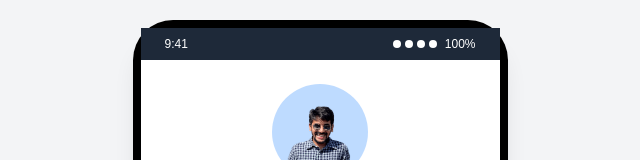
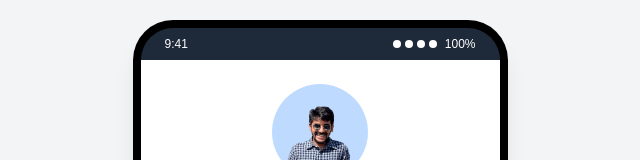
Before and after one commit to meetVora1994/meetvora1994.github.io, a Next.js app: page / in a window 1280 px wide. Shown: the top 160 px of the page, without its empty margins (320-960 px from the left). Built offline with nearby package versions, Linux system fonts and the light colour scheme.

Commit message:
toolbar rounded corner fix

```diff
--- a/app/page.tsx
+++ b/app/page.tsx
@@ -54,7 +54,7 @@ export default function Portfolio() {
         >
 
             {/* App Content */}
-            <div className="h-full overflow-y-auto pb-5">
+            <div className="h-full overflow-y-auto pb-15">
                 {activeScreen === "home" && <HomeScreen navigateTo={navigateTo}/>}
                 {activeScreen === "skills" && <SkillsScreen goBack={goBack}/>}
                 {activeScreen === "experience" && <ExperienceScreen goBack={goBack}/>}
@@ -113,7 +113,7 @@ export default function Portfolio() {
                 {/* iPhone Frame */}
                 <div className="bg-black rounded-[40px] p-2 shadow-xl">
                     {/* Status Bar */}
-                    <div className="h-8 bg-gray-800 dark:bg-black text-white flex items-center justify-between px-6 text-xs">
+                    <div className="h-8 bg-gray-800 dark:bg-black text-white flex items-center justify-between px-6 text-xs rounded-t-[40px]">
                         <span>9:41</span>
                         <div className="flex items-center gap-1">
                             <span className="h-2 w-2 rounded-full bg-white"></span>
```
